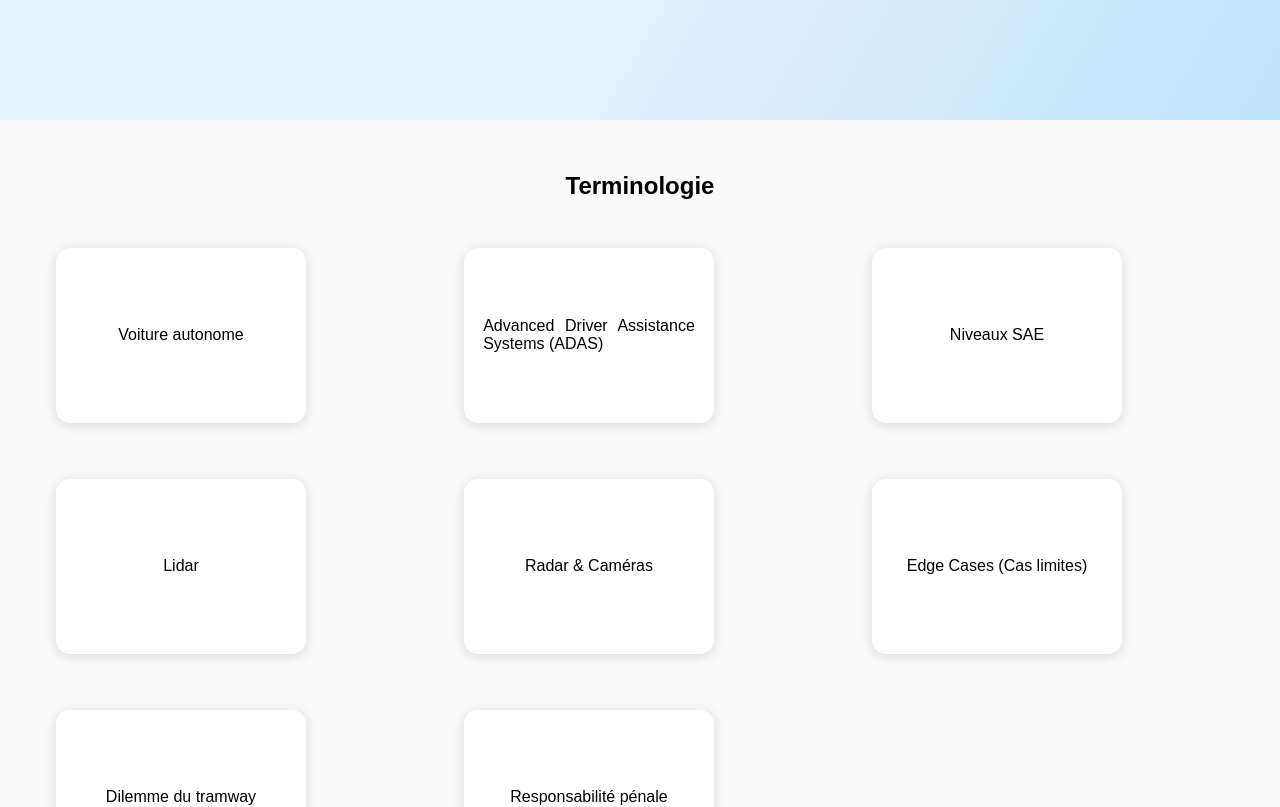
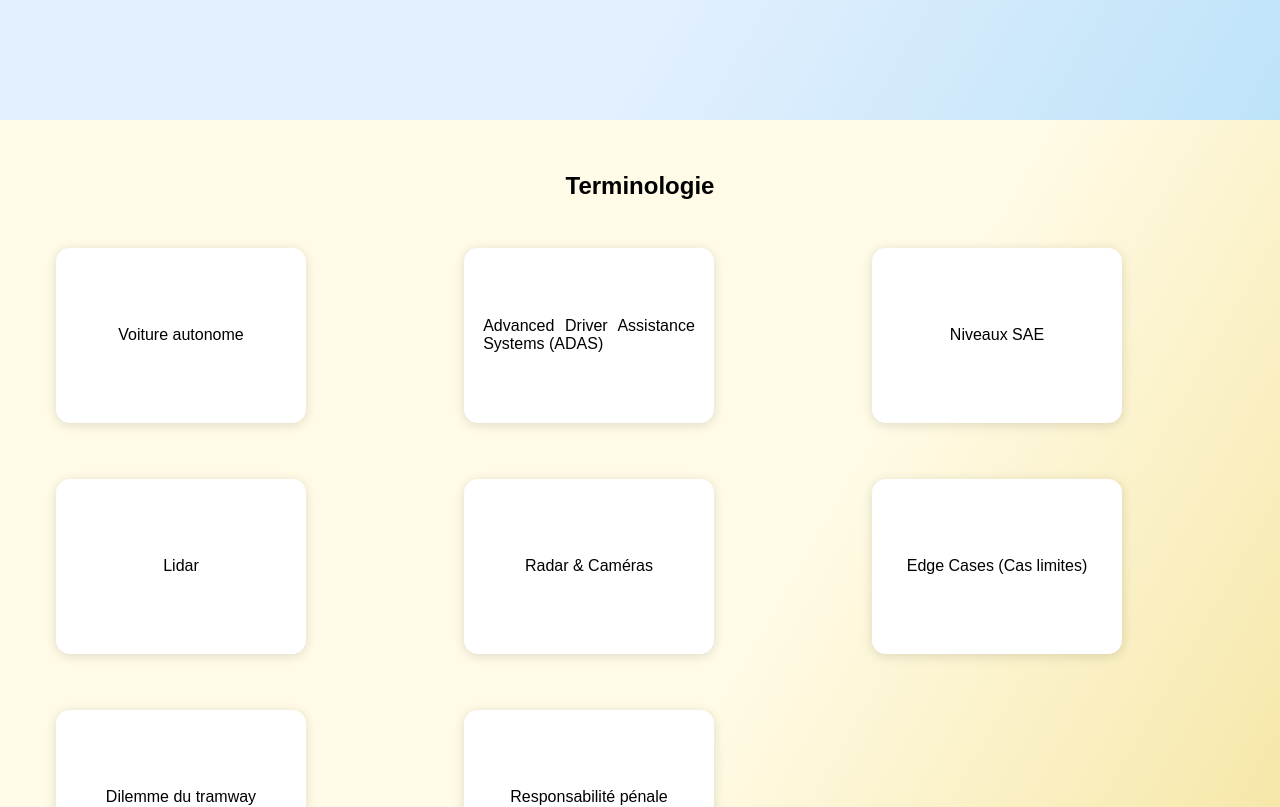
Before and after one commit to ilo80/msh-av-controversy, a React (Vite) app: page / in a window 1280 px wide. Shown: the part 680-1487 px from the top of the page. Built offline with nearby package versions, Linux system fonts and the light colour scheme.

Commit message:
feat(terminology): add gradient

```diff
--- a/src/index.css
+++ b/src/index.css
@@ -491,7 +491,7 @@ footer {
   align-items: center;
   min-height: 100vh;
   padding: 2rem;
-  background: #f9f9f9;
+  background: linear-gradient(120deg, #fffbe6 60%, #f5e5a2 100%);
   box-sizing: border-box;
 }
 
```
